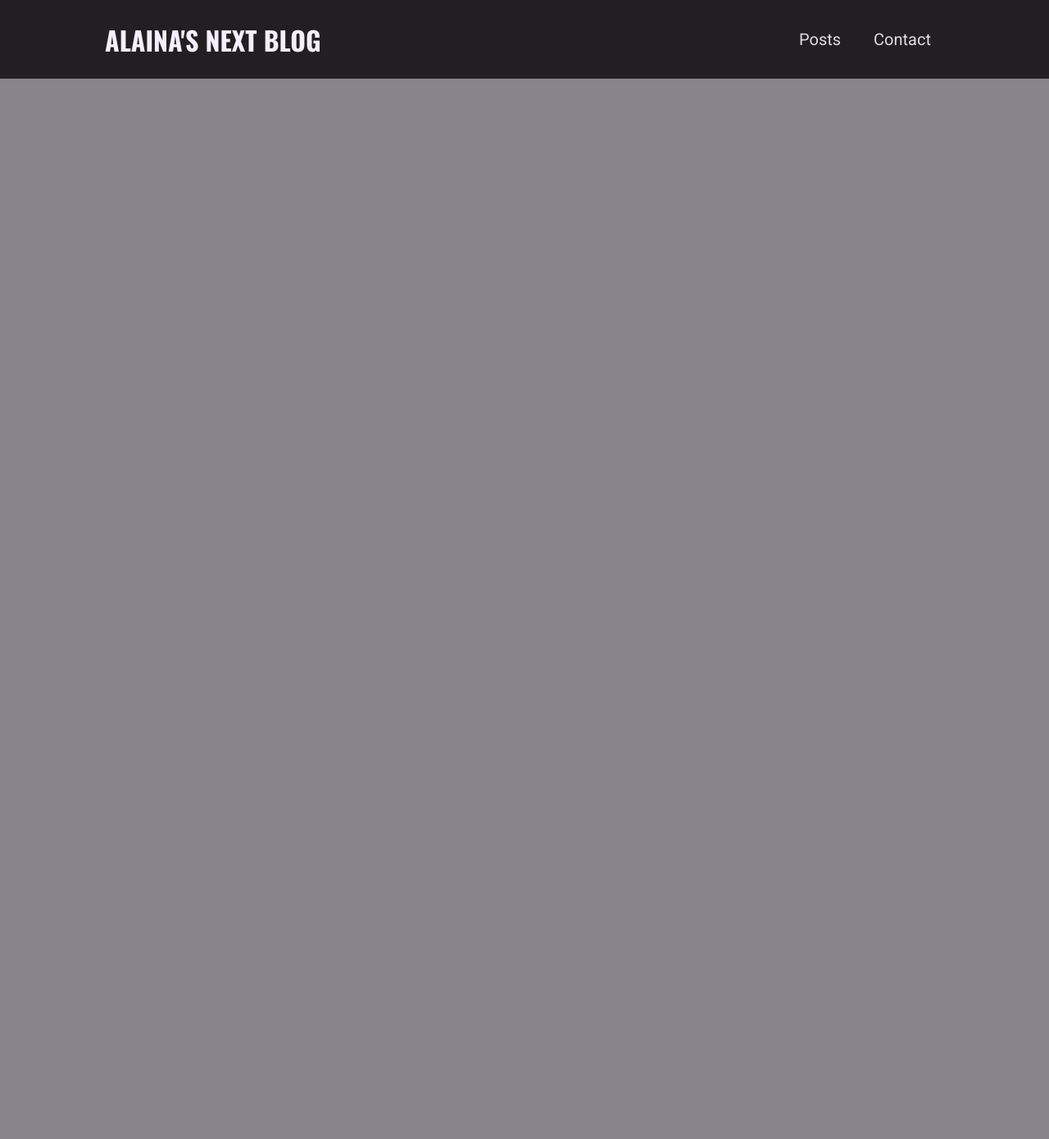
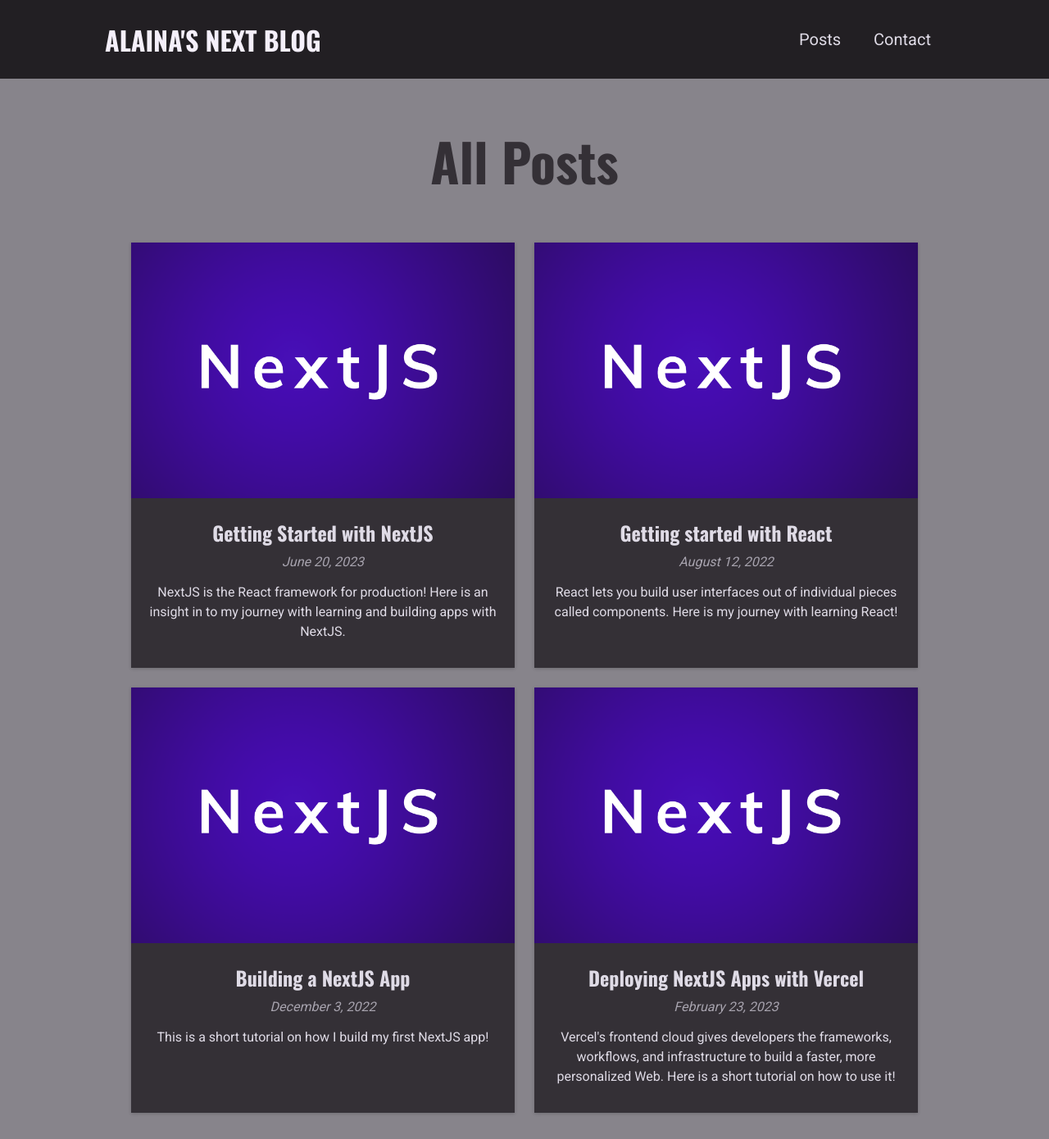
Before and after one commit to EmeraldSerpent57/nextjs-blog, a Next.js app: page /posts in a window 1280 px wide. Shown: the whole page at 82% size. Before the commit the page ends 800 px from the top, so only its background shows below. Built offline with nearby package versions, Linux system fonts and the light colour scheme.

Commit message:
added content and styling for all posts page

```diff
--- /dev/null
+++ b/components/posts/all-posts.js
@@ -0,0 +1,17 @@
+import React from "react";
+import classes from './all-posts.module.css';
+import PostsGrid from "./posts-grid";
+
+//this should be responsible for fetching and preparing the data
+function AllPosts(props) {
+    return (
+        <>
+        <section className={classes.posts}>
+            <h1>All Posts</h1>
+            <PostsGrid posts={props.posts} />
+        </section>
+        </>
+    );
+}
+
+export default AllPosts;
--- /dev/null
+++ b/components/posts/all-posts.module.css
@@ -0,0 +1,17 @@
+.posts {
+  width: 90%;
+  max-width: 60rem;
+  margin: var(--size-8) auto;
+}
+
+.posts h1 {
+  font-size: var(--size-8);
+  color: var(--color-grey-800);
+  text-align: center;
+}
+
+@media (min-width: 768px) {
+  .posts h1 {
+    font-size: var(--size-16);
+  }
+}
--- a/pages/posts/index.js
+++ b/pages/posts/index.js
@@ -1,6 +1,51 @@
 // our-domain.com/posts/
 import React from "react";
+import AllPosts from "../../components/posts/all-posts";
 
-function AllPostsPage() {}
+
+//initially a dummy array
+const DUMMY_POSTS = [
+  //every post object should contain a title, image, excerpt, date, and slug property
+  {
+    slug: "getting-started-with-nextjs",
+    title: "Getting Started with NextJS",
+    image: "getting-started-nextjs.png",
+    excerpt:
+      "NextJS is the React framework for production! Here is an insight in to my journey with learning and building apps with NextJS.",
+    date: "2023-06-20",
+  },
+  {
+    slug: "getting-started-with-React",
+    title: "Getting started with React",
+    image: "getting-started-nextjs.png",
+    excerpt:
+      "React lets you build user interfaces out of individual pieces called components. Here is my journey with learning React!",
+    date: "2022-08-12",
+  },
+  {
+    slug: "building-nextjs-apps",
+    title: "Building a NextJS App",
+    image: "getting-started-nextjs.png",
+    excerpt: "This is a short tutorial on how I build my first NextJS app!",
+    date: "2022-12-03",
+  },
+  {
+    slug: "deploying-next-apps",
+    title: "Deploying NextJS Apps with Vercel",
+    image: "getting-started-nextjs.png",
+    excerpt: "Vercel's frontend cloud gives developers the frameworks, workflows, and infrastructure to build a faster, more personalized Web. Here is a short tutorial on how to use it!",
+    date: '2023-02-23',
+  },
+];
+
+//this page will output all our posts
+function AllPostsPage() {
+    return (
+        <>
+        {/*Will need to prepare the posts that should be used */}
+        <AllPosts posts={DUMMY_POSTS} />
+        </>
+    );
+}
 
 export default AllPostsPage;
```
